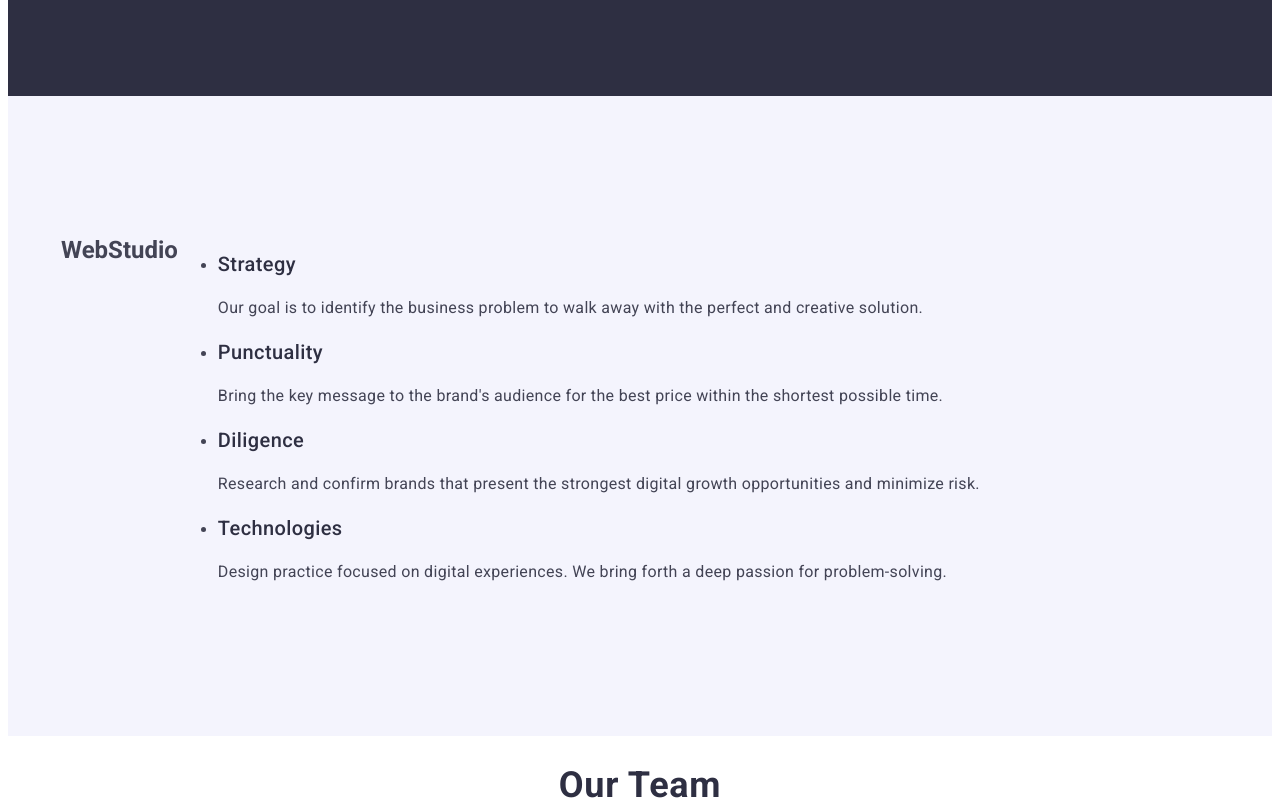
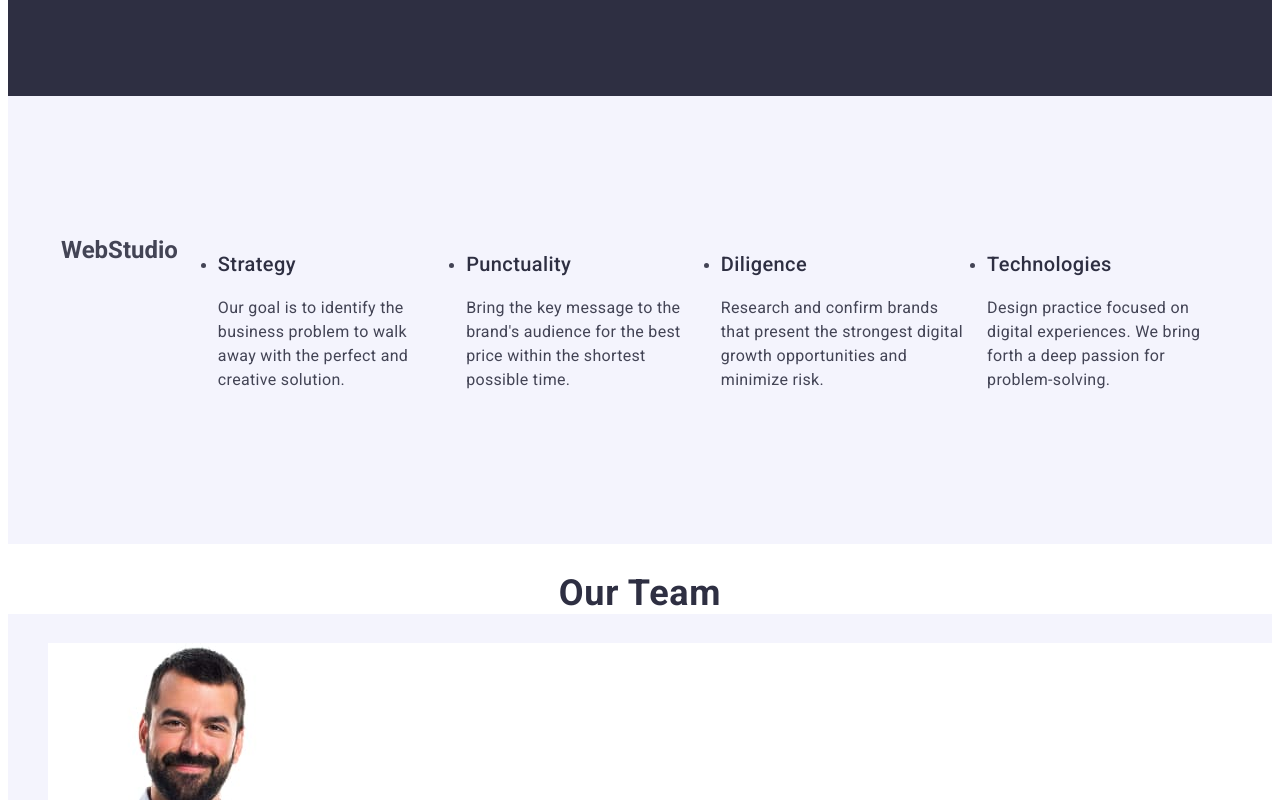
Before and after one commit to vanyaandrienko/goit-markup-hw-03, a plain HTML site: page index.html in a window 1280 px wide. Shown: the part 558-1358 px from the top of the page. Drawn offline with Linux system fonts and the light colour scheme.

```diff
--- a/css/styles.css
+++ b/css/styles.css
@@ -136,6 +136,10 @@ border-radius: 4px;
     background-color: #F4F4FD;
     padding-top: 120px; padding-bottom: 120px;
 }
+.text {
+    display: flex;
+    gap: 24px;
+}
 .page-text {
     font-family: "Roboto", sans-serif;
     font-weight: 500;
--- a/index.html
+++ b/index.html
@@ -49,7 +49,7 @@
         <section class="page-text-studio">
             <div class="container">
             <h2>WebStudio</h2>
-            <ul>
+            <ul class="text">
                 <li>
                     <h3 class="page-text">Strategy</h3>
                    <p class="page-text-paragraph">Our goal is to identify the business
```
